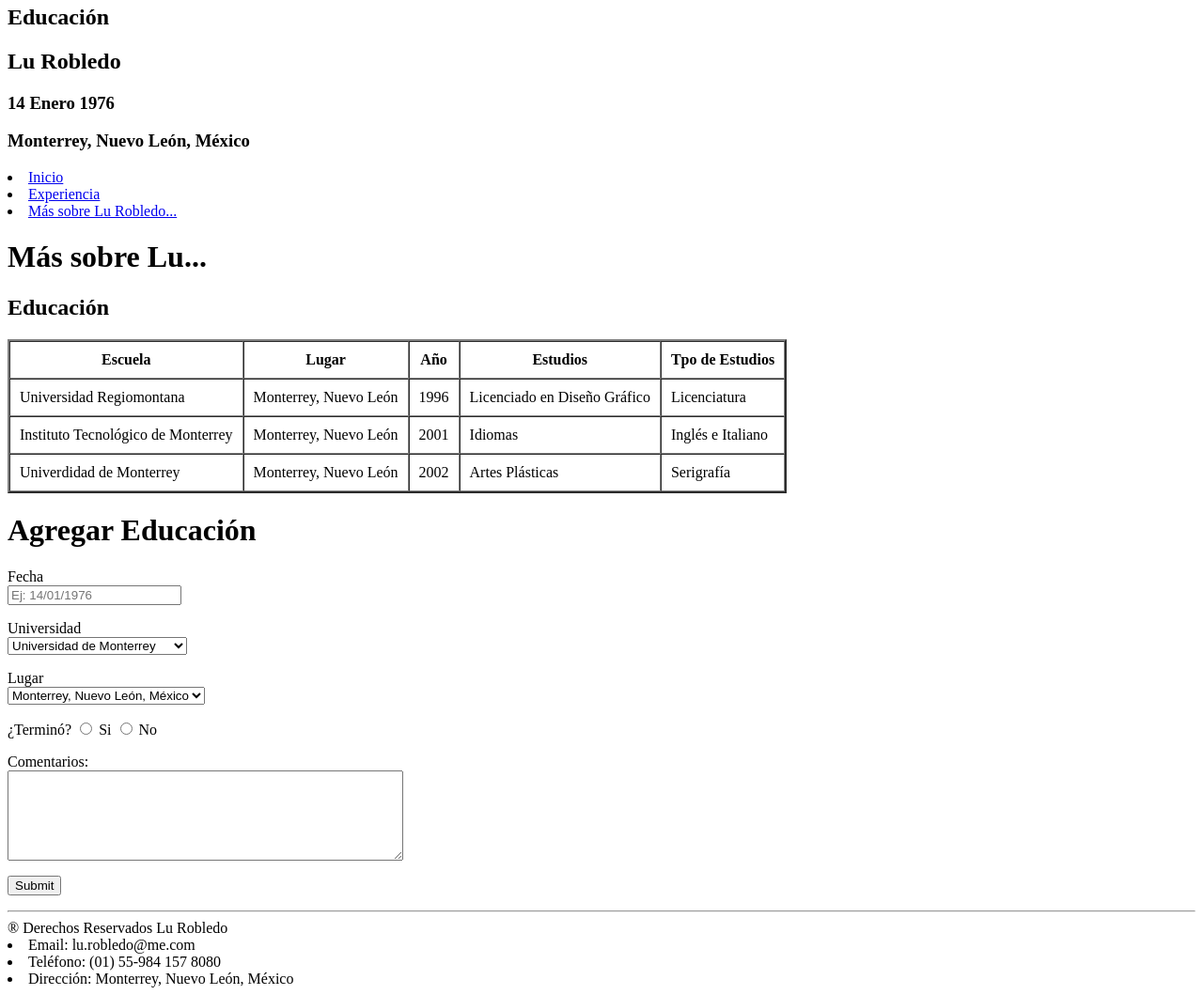
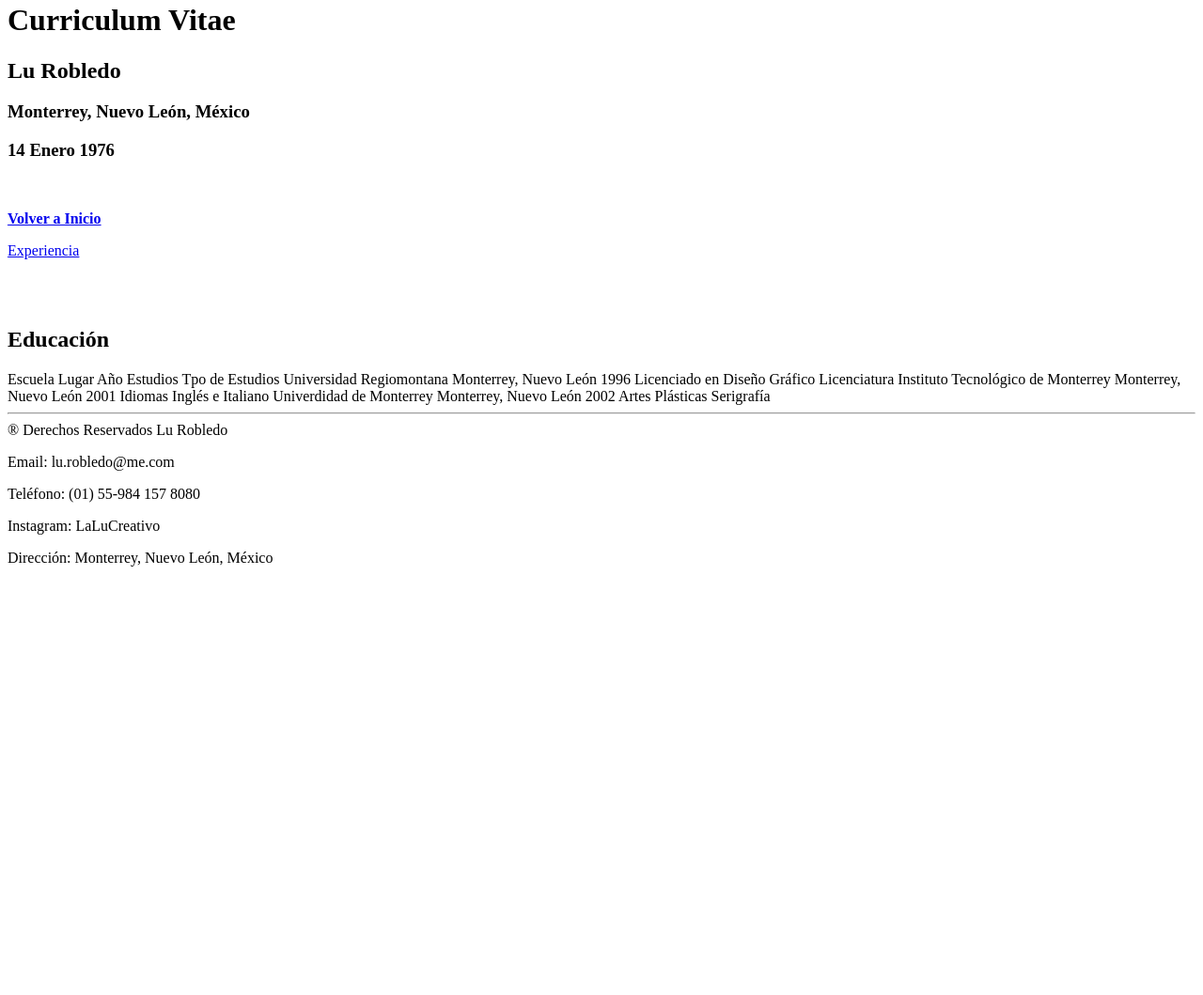
Before and after one commit to lalucreativo/FundamentosdeHTML_Lucia_Robledo, a plain HTML site: page Educacion.html in a window 1280 px wide. Shown: the part 111-1170 px from the top of the page at 94% size. After the commit the page ends 800 px from the top, so only its background shows below. Drawn offline with Linux system fonts and the light colour scheme.

Commit message:
Add files via upload

```diff
--- a/Educacion.html
+++ b/Educacion.html
@@ -2,23 +2,22 @@
 <html xmlns="http://www.w3.org/1999/xhtml">
 <head>
 	<meta http-equiv="Content-Type" content="text/html; charset=UTF-8" />
-<title>Información General</title>
-<h1>Licenciado en Diseño Gráfico</h1>
+	<meta name= "author" content="Lu Robledo">
+	<title>Educación</title>
 	</head>
-	<img src="img/logo.svg"/>
+	<body>
+   		<img src="images/Logo.svg"/>
+        <br />
+        <h1>Curriculum Vitae</h1>
+        <h2>Lu Robledo</h2>
+ 	 	<h3>Monterrey, Nuevo León, México</h3>
+ 	 	<h3>14 Enero 1976</h3>
+         <br />
+			<p><strong><a href="file:///Macintosh HD/Users/LuRobledo/Desktop/Index.html">Volver a Inicio</a></strong></p>
+        	<p><a href="file:///Macintosh HD/Users/LuRobledo/Desktop/Experiencia.html">Experiencia</a></p>
+	<br />
+	<br />
     	<h2>Educación</h2>
-	<body>
-    <h2>Lu Robledo</h2>
-    <h3>14 Enero 1976</h3>
-    <h3>Monterrey, Nuevo León, México</h3>
-    <p>
-    <li><a href="html/index.html">Inicio</a></li>
-    <li><a href="html/experiencia.html">Experiencia</a></li>
-   <li><a href="html/extra.html">Más sobre Lu Robledo...</a></li>
-   </p>
-     <h1>Más sobre Lu...</h1>
-		<h2>Educación</h2>
-		<table border="2" cellpadding="10" cellspacing="0">
        		<thead>
 				<tr>
 					<th>Escuela</th>
@@ -52,51 +51,13 @@
 				</tr>
 			</tbody>
 		</table>
-         <h1>Agregar Educación</h1>
-		<form action="">
-		<p>
-			<label for="date">Fecha</label>
-			<br>
-			<input type="text" name="username" placeholder="Ej: 14/01/1976">
-		</p>
-		<p>
-			<label for="recommend">Universidad</label>
-			<br>
-			<select name="recommend">
-				<option value="1">Universidad de Monterrey</option>
-				<option value="1">Universidad Regiomoentana</option>
-				<option value="1">Tecnológico de Monterrey</option>
-			</select>
-		</p>
-        	<p>
-			<label for="recommend">Lugar</label>
-			<br>
-			<select name="recommend">
-				<option value="1">Monterrey, Nuevo León, México</option>
-				<option value="1">Distrito Federal, México</option>
-				<option value="1">Otro</option>
-			</select>
-		</p>
-        <p>
-			<label for="genre">¿Terminó?</label>
-			<input type="radio" name="genre"> Si
-			<input type="radio" name="genre"> No
-		</p>
-		<p>
-			<label for="comment">Comentarios:</label>
-			<br>
-			<textarea name="comment" id="Lugar" cols="50" rows="6"></textarea>
-		</p>
-		<p>
-			<input type="submit" value="Submit">
-		</p>
-		</form>
  	<hr />
 	<footer>
 	® Derechos Reservados Lu Robledo
-    	<li>Email: lu.robledo@me.com</li>
-		<li>Teléfono: (01) 55-984 157 8080</li>
-        <li>Dirección: Monterrey, Nuevo León, México</li>
+	<p>Email: lu.robledo@me.com</p>
+	<p>Teléfono: (01) 55-984 157 8080</p>
+    <p>Instagram: LaLuCreativo</p>
+    <p>Dirección: Monterrey, Nuevo León, México</p>
 	</footer>
     </body>
 </html>
```
Lines whose indentation alone changed are shown as unchanged.
